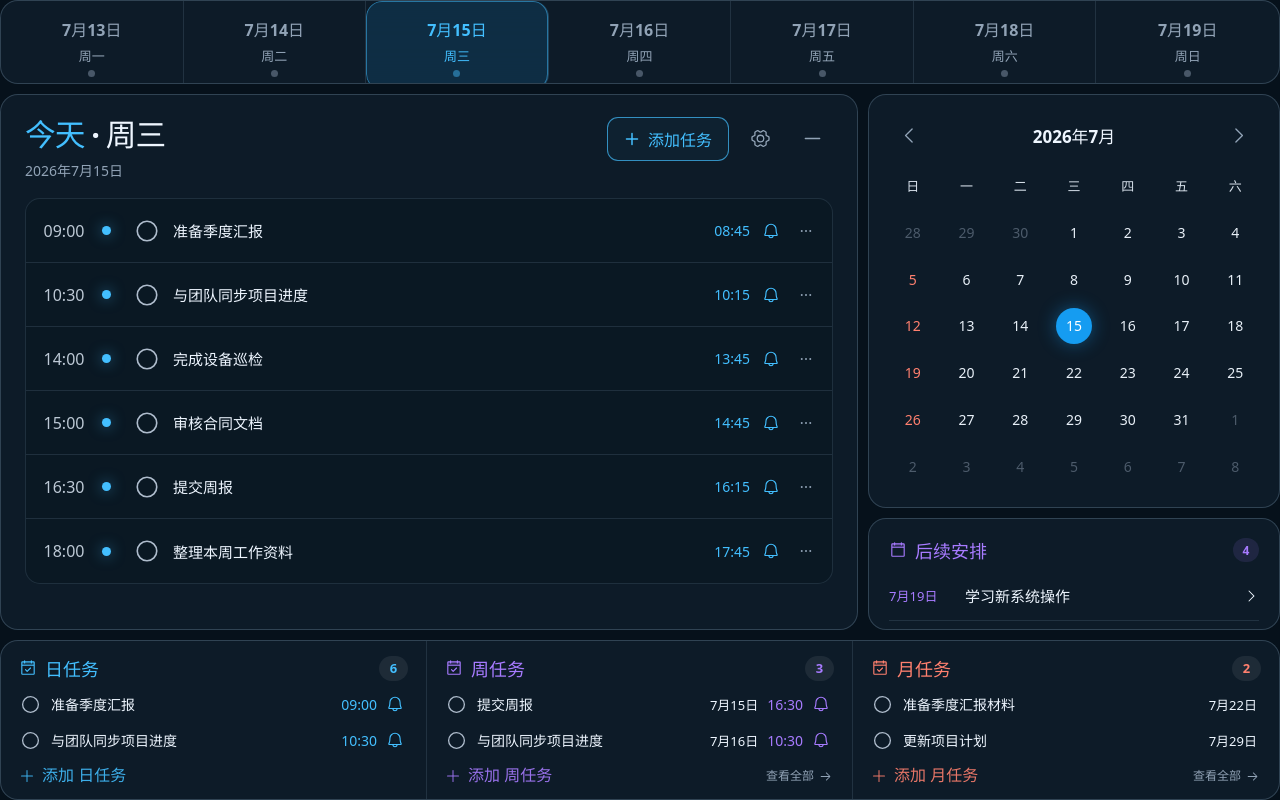
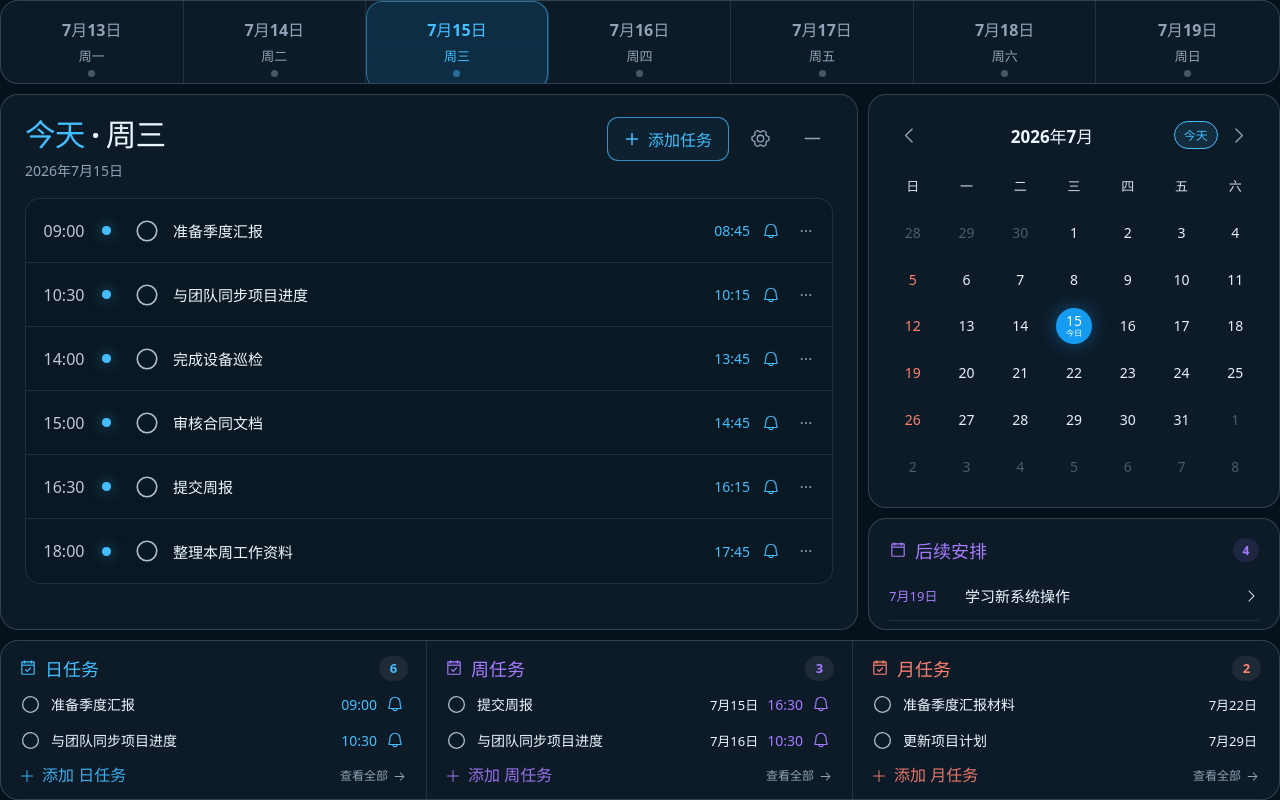
Before and after one commit to 275446201-droid/focus-calendar, a React (Vite) app: page / in a window 1280 px wide. Built offline with nearby package versions, Linux system fonts and the light colour scheme.

Commit message:
Add daily recurrence and day task navigation
Co-authored-by: Aaron <275446201-droid@users.noreply.github.com>

```diff
--- a/package.json
+++ b/package.json
@@ -1,6 +1,6 @@
 {
   "name": "focus-calendar",
-  "version": "1.0.3",
+  "version": "1.0.4",
   "description": "A desktop calendar and task reminder application.",
   "author": "Aaron",
   "homepage": "https://github.com/275446201-droid/focus-calendar",
--- a/src/App.jsx
+++ b/src/App.jsx
@@ -56,7 +56,7 @@ const COPY = {
     weekdays: ["周日", "周一", "周二", "周三", "周四", "周五", "周六"],
     weekdayShort: ["日", "一", "二", "三", "四", "五", "六"],
     types: { day: "日任务", week: "周任务", month: "月任务" },
-    today: "今天", todayTasks: "今日任务", selectedTasks: "当天任务", thisWeek: "本周", thisMonth: "本月",
+    today: "今天", calendarToday: "今日", goToToday: "返回今天", todayTasks: "今日任务", selectedTasks: "当天任务", thisWeek: "本周", thisMonth: "本月",
     addTask: "添加任务", quickAdd: "快速添加", add: "添加", settingsTitle: "显示与提醒设置", desktopDisplay: "桌面显示",
     theme: "界面主题", classicTheme: "深色经典", kittyTheme: "Hello Kitty", kittyThemeHint: "暖白与珊瑚粉主题，完整模式、迷你模式与弹窗会同步换肤。",
     language: "界面语言", chinese: "中文", english: "English", opacity: "窗口透明度", windowLevel: "窗口层级",
@@ -66,14 +66,14 @@ const COPY = {
     miniCalendar: "迷你日历", upcoming: "后续安排", noUpcoming: "暂无后续安排", noTasks: "这一天还没有任务，点击添加", addToday: "添加今天的任务",
     newTask: "新建任务", editTask: "编辑任务", arrangeWork: "安排你的工作", adjustTask: "调整任务安排",
     taskName: "任务名称", taskPlaceholder: "例如：准备项目汇报", date: "日期", time: "时间", reminder: "到点提醒",
-    category: "任务归类", repeat: "重复频率", noRepeat: "不重复", weekly: "每周重复", monthly: "每月重复",
+    category: "任务归类", repeat: "重复频率", noRepeat: "不重复", daily: "每天重复", weekly: "每周重复", monthly: "每月重复",
     categoryHint: "决定任务显示在日、周或月任务区域。",
-    repeatHintWeekly: "以后每周的同一星期自动生成新任务。", repeatHintMonthly: "以后每月的同一日期自动生成新任务。",
+    repeatHintDaily: "以后每天自动生成新任务。", repeatHintWeekly: "以后每周的同一星期自动生成新任务。", repeatHintMonthly: "以后每月的同一日期自动生成新任务。",
     editScope: "修改范围", occurrenceOnly: "仅修改本次", wholeSeries: "修改整个循环",
     deleteTask: "删除任务", deleteOccurrence: "删除本次", stopSeries: "停止后续循环", cancel: "取消", save: "保存修改",
     markDone: "标记完成", markUndone: "标记未完成", edit: "编辑", selectedDatePrefix: "输入任务，添加到",
     enterAdd: "Enter 添加", closeQuick: "关闭快速添加", switchCompact: "切换迷你模式", expand: "展开完整模式", displaySettings: "显示设置",
-    microMode: "迷你模式", viewAll: "查看全部", allWeekTasks: "本周全部任务", allMonthTasks: "本月全部任务", completedCount: "已完成",
+    microMode: "迷你模式", viewAll: "查看全部", allDayTasks: "当天全部任务", allWeekTasks: "本周全部任务", allMonthTasks: "本月全部任务", completedCount: "已完成",
     overdueTitle: "处理未完成任务", overdueText: "以下任务已经过期，请选择如何处理。", rolloverToday: "顺延到今天", keepDate: "保留原日期", abandon: "标记放弃",
     dataBackup: "数据备份", exportData: "导出备份", importData: "导入备份", openDataFolder: "打开数据目录", dataImported: "数据已导入", importFailed: "备份文件无效或导入失败",
     aboutApp: "关于专注日历", versionLabel: "版本", developerLabel: "开发者",
@@ -88,7 +88,7 @@ const COPY = {
     weekdays: ["Sun", "Mon", "Tue", "Wed", "Thu", "Fri", "Sat"],
     weekdayShort: ["S", "M", "T", "W", "T", "F", "S"],
     types: { day: "Day", week: "Week", month: "Month" },
-    today: "Today", todayTasks: "Today", selectedTasks: "Selected day", thisWeek: "This week", thisMonth: "This month",
+    today: "Today", calendarToday: "Today", goToToday: "Go to today", todayTasks: "Today", selectedTasks: "Selected day", thisWeek: "This week", thisMonth: "This month",
     addTask: "Add task", quickAdd: "Quick add", add: "Add", settingsTitle: "Display & reminders", desktopDisplay: "Desktop display",
     theme: "Theme", classicTheme: "Classic dark", kittyTheme: "Hello Kitty", kittyThemeHint: "Warm white and coral pink styling across full, mini, and dialog views.",
     language: "Language", chinese: "中文", english: "English", opacity: "Window opacity", windowLevel: "Window level",
@@ -98,14 +98,14 @@ const COPY = {
     miniCalendar: "Mini calendar", upcoming: "Upcoming", noUpcoming: "No upcoming tasks", noTasks: "No tasks for this day. Click to add one.", addToday: "Add a task for today",
     newTask: "New task", editTask: "Edit task", arrangeWork: "Plan your work", adjustTask: "Adjust task",
     taskName: "Task name", taskPlaceholder: "For example: Prepare project update", date: "Date", time: "Time", reminder: "Reminder",
-    category: "Task category", repeat: "Repeat frequency", noRepeat: "Does not repeat", weekly: "Repeat weekly", monthly: "Repeat monthly",
+    category: "Task category", repeat: "Repeat frequency", noRepeat: "Does not repeat", daily: "Repeat daily", weekly: "Repeat weekly", monthly: "Repeat monthly",
     categoryHint: "Controls whether the task appears in the day, week, or month area.",
-    repeatHintWeekly: "A new task will be created on the same weekday every week.", repeatHintMonthly: "A new task will be created on the same date every month.",
+    repeatHintDaily: "A new task will be created every day.", repeatHintWeekly: "A new task will be created on the same weekday every week.", repeatHintMonthly: "A new task will be created on the same date every month.",
     editScope: "Apply changes to", occurrenceOnly: "This task only", wholeSeries: "Entire series",
     deleteTask: "Delete task", deleteOccurrence: "Delete this one", stopSeries: "Stop future repeats", cancel: "Cancel", save: "Save changes",
     markDone: "Mark complete", markUndone: "Mark incomplete", edit: "Edit", selectedDatePrefix: "Add a task to ",
     enterAdd: "Enter to add", closeQuick: "Close quick add", switchCompact: "Switch to mini mode", expand: "Expand full mode", displaySettings: "Display settings",
-    microMode: "Mini mode", viewAll: "View all", allWeekTasks: "All tasks this week", allMonthTasks: "All tasks this month", completedCount: "Completed",
+    microMode: "Mini mode", viewAll: "View all", allDayTasks: "All tasks for this day", allWeekTasks: "All tasks this week", allMonthTasks: "All tasks this month", completedCount: "Completed",
     overdueTitle: "Handle unfinished tasks", overdueText: "These tasks are overdue. Choose what to do with them.", rolloverToday: "Move to today", keepDate: "Keep original date", abandon: "Mark abandoned",
     dataBackup: "Data backup", exportData: "Export backup", importData: "Import backup", openDataFolder: "Open data folder", dataImported: "Data imported", importFailed: "Invalid backup or import failed",
     aboutApp: "About Focus Calendar", versionLabel: "Version", developerLabel: "Developer",
@@ -214,7 +214,13 @@ function occurrenceDates(template, throughDate) {
   const limit = end < through ? end : through;
   if (anchor > limit) return dates;
 
-  if (template.frequency === "weekly") {
+  if (template.frequency === "daily") {
+    let cursor = new Date(anchor);
+    for (let count = 0; cursor <= limit && count < 3650; count += 1) {
+      dates.push(localISO(cursor));
+      cursor = addDays(cursor, 1);
+    }
+  } else if (template.frequency === "weekly") {
     let cursor = new Date(anchor);
     for (let count = 0; cursor <= limit && count < 520; count += 1) {
       dates.push(localISO(cursor));
@@ -317,6 +323,7 @@ function CalendarGrid({ cursor, selectedDate, onSelect, copy, compact = false })
   const first = new Date(year, month, 1);
   const start = addDays(first, -first.getDay());
   const cells = Array.from({ length: 42 }, (_, index) => addDays(start, index));
+  const calendarTodayISO = localISO(new Date());
 
   return (
     <div className={`calendar-grid ${compact ? "is-compact" : ""}`}>
@@ -324,14 +331,16 @@ function CalendarGrid({ cursor, selectedDate, onSelect, copy, compact = false })
       {cells.map((date) => {
         const iso = localISO(date);
         const outside = date.getMonth() !== month;
+        const isToday = iso === calendarTodayISO;
         return (
           <button
-            className={`calendar-day ${iso === selectedDate ? "selected" : ""} ${outside ? "outside" : ""} ${date.getDay() === 0 ? "sunday" : ""}`}
+            className={`calendar-day ${iso === selectedDate ? "selected" : ""} ${isToday ? "current-day" : ""} ${outside ? "outside" : ""} ${date.getDay() === 0 ? "sunday" : ""}`}
             key={iso}
             onClick={() => onSelect(iso)}
             aria-label={formatMonthDay(date, copy)}
           >
             {date.getDate()}
+            {isToday && <span className="today-label">{copy.calendarToday}</span>}
           </button>
         );
       })}
@@ -498,6 +507,7 @@ function TaskEditor({ selectedDate, onClose, onSave, onDelete, copy, initialType
 
   function changeRepeat(nextRepeat) {
     setRepeat(nextRepeat);
+    if (nextRepeat === "daily") setType("day");
     if (nextRepeat === "weekly") setType("week");
     if (nextRepeat === "monthly") setType("month");
   }
@@ -540,10 +550,11 @@ function TaskEditor({ selectedDate, onClose, onSave, onDelete, copy, initialType
           <span>{copy.repeat}</span>
           <select value={repeat} disabled={initialTask?.templateId && editScope === "occurrence"} onChange={(event) => changeRepeat(event.target.value)}>
             <option value="none">{copy.noRepeat}</option>
+            <option value="daily">{copy.daily}</option>
             <option value="weekly">{copy.weekly}</option>
             <option value="monthly">{copy.monthly}</option>
           </select>
-          {repeat !== "none" && <small>{repeat === "weekly" ? copy.repeatHintWeekly : copy.repeatHintMonthly}</small>}
+          {repeat !== "none" && <small>{repeat === "daily" ? copy.repeatHintDaily : repeat === "weekly" ? copy.repeatHintWeekly : copy.repeatHintMonthly}</small>}
         </label>
         <label className="toggle-row">
           <span><Bell /> {copy.reminder}</span>
@@ -843,6 +854,12 @@ function FullView({ tasks, selectedDate, setSelectedDate, cursor, setCursor, set
   const hasSidePanel = settings.showCalendar || upcomingTasks.length > 0;
   const isKittyTheme = settings.theme === "hello-kitty";
 
+  function goToToday() {
+    const current = new Date();
+    setSelectedDate(localISO(current));
+    setCursor(new Date(current.getFullYear(), current.getMonth(), 1));
+  }
+
   function beginWeekPointer(event) {
     if (event.button !== 0) return;
     weekDrag.current = {
@@ -998,6 +1015,7 @@ function FullView({ tasks, selectedDate, setSelectedDate, cursor, setCursor, set
             <header>
               <button className="icon-button" onClick={() => setCursor(new Date(cursor.getFullYear(), cursor.getMonth() - 1, 1))}><CaretLeft /></button>
               <strong>{isKittyTheme ? <KittyWhiskers>{formatMonth(cursor, copy)}</KittyWhiskers> : formatMonth(cursor, copy)}</strong>
+              <button className={`today-jump-button ${selectedDate === localISO(new Date()) ? "active" : ""}`} onClick={goToToday} title={copy.goToToday}>{copy.today}</button>
               <button className="icon-button" onClick={() => setCursor(new Date(cursor.getFullYear(), cursor.getMonth() + 1, 1))}><CaretRight /></button>
             </header>
             <CalendarGrid cursor={cursor} selectedDate={selectedDate} onSelect={setSelectedDate} copy={copy} compact />
@@ -1012,7 +1030,7 @@ function FullView({ tasks, selectedDate, setSelectedDate, cursor, setCursor, set
           const completed = typeTasks.filter((task) => task.completed).length;
           const pending = typeTasks.length - completed;
           const icon = [kittyHomeDayIcon, kittyHomeWeekIcon, kittyHomeMonthIcon][index];
-          return <button className={`kitty-summary ${meta.color}`} key={type} onClick={() => type === "day" ? onAdd(type) : onViewAll(type)}>
+          return <button className={`kitty-summary ${meta.color}`} key={type} onClick={() => onViewAll(type)}>
             <header><span><img className="kitty-summary-icon" src={icon} alt="" /> {copy.types[type]} <img className="kitty-summary-bow" src={kittyHomeTinyBow} alt="" /></span></header>
             <div className="kitty-summary-body">
               <div className="kitty-total"><strong>{typeTasks.length}</strong><span>{typeTasks.length === 1 ? copy.taskUnitOne : copy.taskUnitMany}</span></div>
@@ -1036,7 +1054,7 @@ function FullView({ tasks, selectedDate, setSelectedDate, cursor, setCursor, set
             </div>
             <footer className="task-group-actions">
               <button className="text-button" onClick={() => onAdd(type)}><Plus /> {copy.add} {copy.types[type]}</button>
-              {type !== "day" && <button className="view-all-button" onClick={() => onViewAll(type)}>{copy.viewAll} <ArrowRight /></button>}
+              <button className="view-all-button" onClick={() => onViewAll(type)}>{copy.viewAll} <ArrowRight /></button>
             </footer>
           </div>
         ))}
@@ -1047,7 +1065,7 @@ function FullView({ tasks, selectedDate, setSelectedDate, cursor, setCursor, set
 
 function PeriodTasksModal({ type, tasks, copy, onToggle, onEdit, onAdd, onClose }) {
   const completed = tasks.filter((task) => task.completed).length;
-  const title = type === "week" ? copy.allWeekTasks : copy.allMonthTasks;
+  const title = type === "day" ? copy.allDayTasks : type === "week" ? copy.allWeekTasks : copy.allMonthTasks;
   return (
     <div className="modal-backdrop" onMouseDown={(event) => event.target === event.currentTarget && onClose()}>
       <section className={`period-tasks-panel glass-panel ${TYPE_META[type].color}`} aria-label={title}>
@@ -1061,7 +1079,7 @@ function PeriodTasksModal({ type, tasks, copy, onToggle, onEdit, onAdd, onClose
         </header>
         <div className="period-task-list">
           {tasks.length ? tasks.map((task) => (
-            <TaskRow key={task.id} task={task} onToggle={onToggle} onEdit={onEdit} copy={copy} showDate />
+            <TaskRow key={task.id} task={task} onToggle={onToggle} onEdit={onEdit} copy={copy} showDate={type !== "day"} />
           )) : <button className="empty-state" onClick={onAdd}><Plus /> {copy.add} {copy.types[type]}</button>}
         </div>
         <footer>
@@ -1177,6 +1195,9 @@ export function App() {
   const periodTasks = useMemo(() => {
     if (!taskListView) return [];
     const selected = fromISO(selectedDate);
+    if (taskListView === "day") {
+      return sortTasks(tasks.filter((task) => task.type === "day" && task.date === selectedDate));
+    }
     if (taskListView === "week") {
       const first = startOfWeek(selected);
       const last = addDays(first, 6);
--- a/src/styles.css
+++ b/src/styles.css
@@ -636,6 +636,29 @@ input:focus-visible {
   font-size: 17px;
 }
 
+.mini-calendar > header strong {
+  flex: 1;
+  text-align: center;
+}
+
+.today-jump-button {
+  min-height: 28px;
+  padding: 0 9px;
+  border: 1px solid var(--line);
+  border-radius: 999px;
+  color: var(--muted);
+  background: var(--surface-soft);
+  font-size: 12px;
+  cursor: pointer;
+}
+
+.today-jump-button:hover,
+.today-jump-button.active {
+  border-color: var(--cyan);
+  color: var(--cyan);
+  background: color-mix(in srgb, var(--cyan) 10%, transparent);
+}
+
 .calendar-grid {
   min-height: 0;
   display: grid;
@@ -668,6 +691,22 @@ input:focus-visible {
   font-size: 14px;
 }
 
+.calendar-day.current-day {
+  display: flex;
+  flex-direction: column;
+  align-items: center;
+  justify-content: center;
+  gap: 1px;
+  line-height: 1;
+}
+
+.calendar-day .today-label {
+  color: var(--cyan);
+  font-size: 8px;
+  font-weight: 700;
+  line-height: 1;
+}
+
 .calendar-day:hover {
   background: rgba(67, 191, 255, 0.12);
 }
@@ -676,6 +715,10 @@ input:focus-visible {
   background: var(--cyan-strong);
   color: white;
   box-shadow: 0 0 18px rgba(21, 156, 241, 0.42);
+}
+
+.calendar-day.selected .today-label {
+  color: currentColor;
 }
 
 .calendar-day.outside {
@@ -2109,6 +2152,14 @@ input:focus-visible {
   box-shadow: 0 7px 16px rgba(223, 88, 108, 0.22);
 }
 
+.theme-hello-kitty .calendar-day .today-label {
+  color: #df586c;
+}
+
+.theme-hello-kitty .calendar-day.selected .today-label {
+  color: white;
+}
+
 .theme-hello-kitty .calendar-day.outside {
   color: #bdb6b8;
 }
@@ -2627,6 +2678,10 @@ input:focus-visible {
 }
 
 @media (max-height: 560px) and (min-width: 700px) {
+  .calendar-day .today-label {
+    display: none;
+  }
+
   .theme-hello-kitty .calendar-side {
     grid-template-rows: minmax(146px, 1fr) 94px;
     gap: 8px;
```
Also changed, not shown: 1 other file (tests, documents, lock files or other folders).
